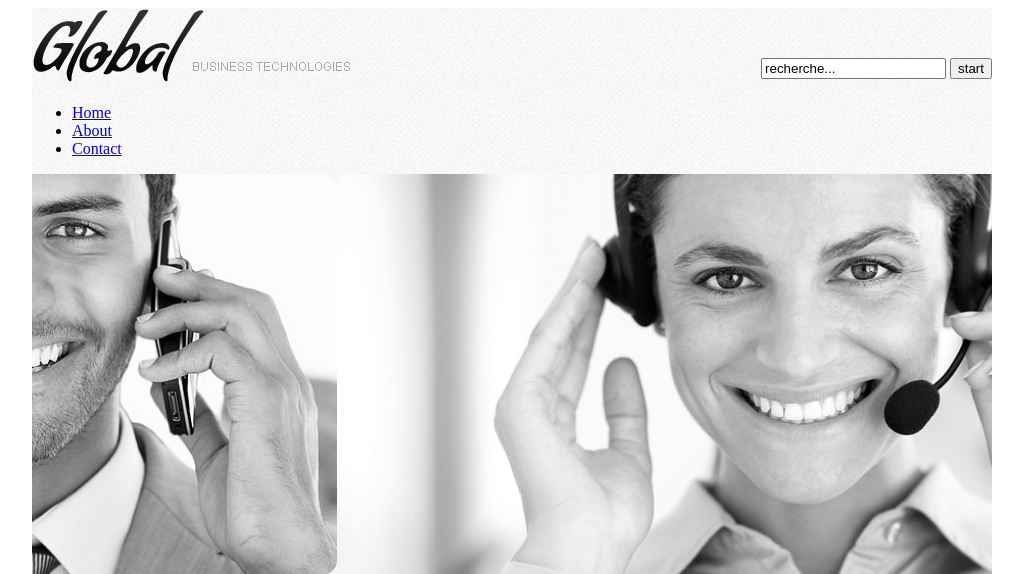
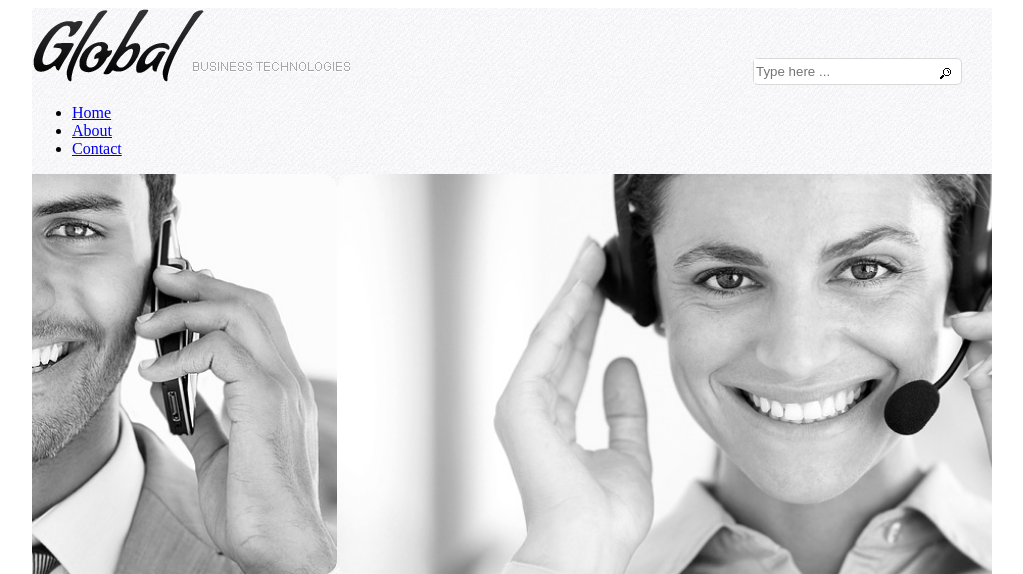
Before and after one commit to DuchenetVictor/TP-HtmlCss, a PHP site: page / in a window 1280 px wide. Shown: the top 574 px of the page, without its empty margins (128-1151 px from the left). Run offline with PHP 8.4, Linux system fonts and the light colour scheme.

Commit message:
search bar done

```diff
--- a/css/style.css
+++ b/css/style.css
@@ -59,7 +59,35 @@ body{
   align-content: center;
 }
 #search{
+   float:right;
+   margin:50px 30px ;
+   border:#d9d9db 1px solid;
+   background:white;
+   border-radius:5px;
+   height: 25px;
+
+}
+#searchInput{
+   height: 22px;
+   border:none;
+
+
+
+}
+.searchBtn {
+    display: block;
+    background:url(../ressources/search-button.png) no-repeat;
+    width:26px;
+    height: 50px;
     float: right;
-    margin-top: 50px;
-}
-.img-border {border:#ebebec 4px solid; border-radius:12px}
+
+ }
+
+.searchBtn:hover {
+    background:url(../ressources/search-button.png) right 0 no-repeat;
+
+ }
+
+.img-border {
+    border:#ebebec 4px solid; border-radius:12px
+    }
--- a/index.html
+++ b/index.html
@@ -11,11 +11,11 @@
 	<body>
 		<div id="page">
 			<header>
-					<img src="ressources/logo.png">
+				<img src="ressources/logo.png">
 				<div id="search">
 				<form name="formbarre">
-				 <input type="text" name="barre" id="barre" value= "recherche..." />
- 				<input type="button" onclick="rechercher() " value="start" />
+				 <input id="searchInput" type="text" placeholder="Type here ..." />
+ 				 <a class="searchBtn" href="#" > <a/>
 				</form>
 		</div>
 
```
